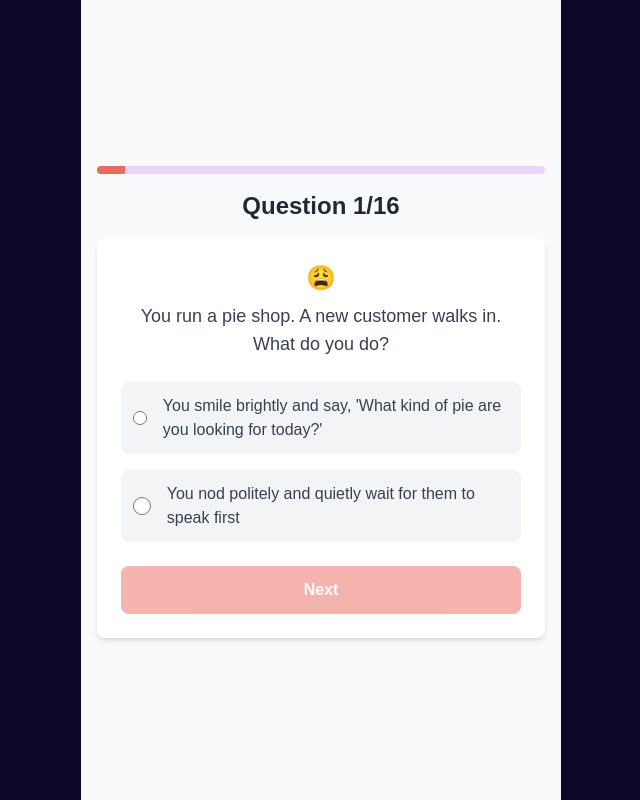
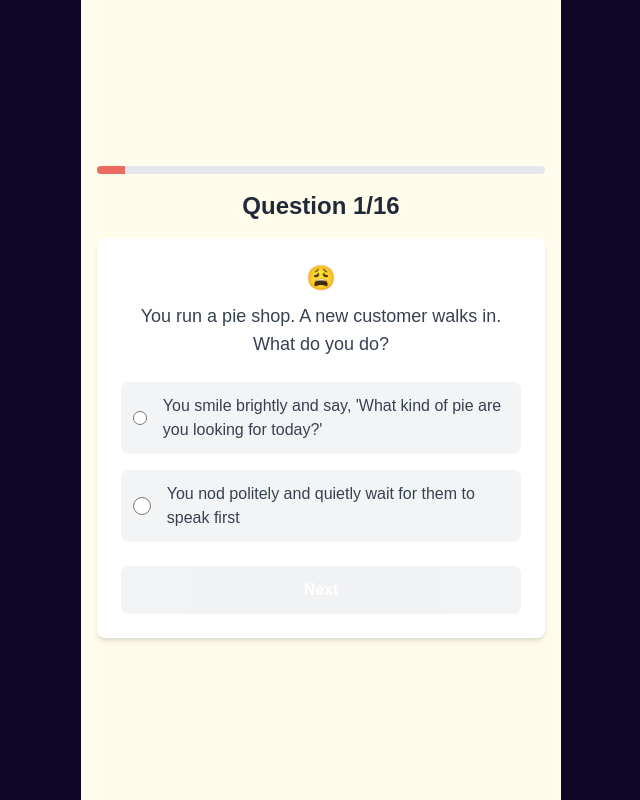
Before and after one commit to sangwon0707/pi-fortune-app, a React (Create React App) app: page / in a window 1280 px wide. Both pictures are taken after a click on the button "Find My Pie". Shown: the whole page, without its empty margins (319-959 px from the left). Built offline with nearby package versions, Linux system fonts and the light colour scheme.

Commit message:
style: update page backgrounds, progress bar, and button styles

```diff
--- a/src/pages/QuestionPage.tsx
+++ b/src/pages/QuestionPage.tsx
@@ -21,11 +21,11 @@ const QuestionPage: React.FC<QuestionPageProps> = ({ questionIndex, onAnswer })
   };
 
   return (
-    <div className="flex flex-col items-center justify-center h-full bg-gray-50 p-4">
+    <div className="flex flex-col items-center justify-center h-full bg-[#fffceb] p-4">
       <div className="w-full max-w-md">
         <div className="mb-4">
           <div className="relative pt-1">
-            <div className="overflow-hidden h-2 mb-4 text-xs flex rounded bg-purple-200">
+            <div className="overflow-hidden h-2 mb-4 text-xs flex rounded bg-gray-200">
               <div style={{ width: `${progress}%` }} className="shadow-none flex flex-col text-center whitespace-nowrap text-white justify-center bg-coral"></div>
             </div>
           </div>
@@ -61,7 +61,7 @@ const QuestionPage: React.FC<QuestionPageProps> = ({ questionIndex, onAnswer })
           <button
             onClick={handleNext}
             disabled={!selectedAnswer}
-            className="mt-6 w-full bg-coral hover:bg-purple-600 text-white font-bold py-3 px-4 rounded-lg transition-opacity disabled:opacity-50"
+            className="mt-6 w-full bg-gray-200 hover:bg-coral text-white font-bold py-3 px-4 rounded-lg transition-opacity disabled:opacity-50"
           >
             {t('questionPage.nextButton')}
           </button>
--- a/src/pages/ResultPage.tsx
+++ b/src/pages/ResultPage.tsx
@@ -43,7 +43,7 @@ const ResultPage: React.FC<ResultPageProps> = ({ result, onRestart }) => {
   };
 
   return (
-    <div className="relative flex size-full h-full flex-col bg-slate-50 justify-between group/design-root overflow-x-hidden">
+    <div className="relative flex size-full h-full flex-col bg-[#fffceb] justify-between group/design-root overflow-x-hidden">
       <div ref={resultRef}> {/* Wrap the content to be captured with a ref */}
         {mbtiImage && (
           <div className="flex justify-center mt-8 mb-4">
@@ -92,7 +92,7 @@ const ResultPage: React.FC<ResultPageProps> = ({ result, onRestart }) => {
             <span className="truncate">{t('resultPage.restartButton')}</span>
           </button>
         </div>
-        <div className="h-5 bg-slate-50"></div>
+        <div className="h-5 bg-[#fffceb]"></div>
       </div>
     </div>
   );
```
